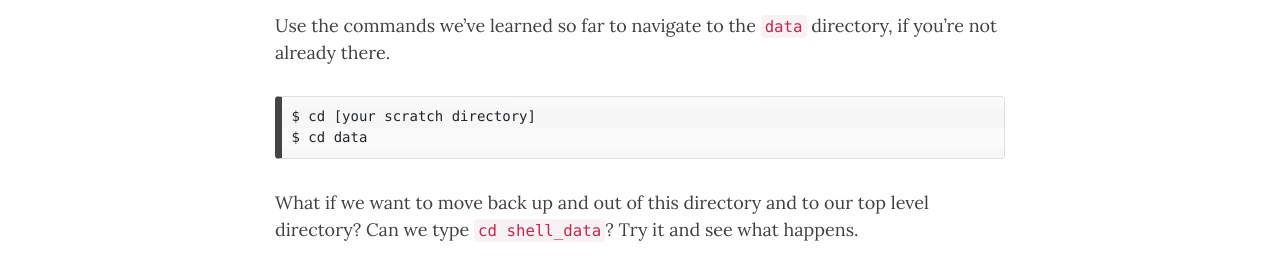
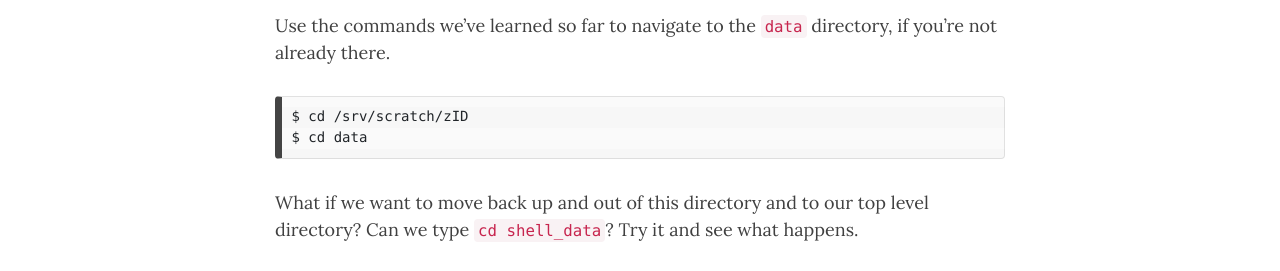
Before and after one commit to theheking/babs-rna-seq-2024, a Jekyll site: the page built from practical_overview/Week1B_2_Navigating_Files_And_Directories.md, in a window 1280 px wide and 900 px high, scrolled down 1230 px. Shown: the part 152-423 px from the top of the window. Built offline with Jekyll 4.4.1, drawn with Linux system fonts in a browser that asks for light colours; nearby versions of some CDN libraries; comment, search, counter and statistics services are not loaded; some of the changed text lies outside the part shown.

Commit message:
Update Week1B_2_Navigating_Files_And_Directories.md

```diff
--- a/practical_overview/Week1B_2_Navigating_Files_And_Directories.md
+++ b/practical_overview/Week1B_2_Navigating_Files_And_Directories.md
@@ -37,7 +37,7 @@ We’ve learned how to use `pwd` to find our current location within our file sy
 
 Use the commands we’ve learned so far to navigate to the `data` directory, if you’re not already there.
 
-    $ cd [your scratch directory]
+    $ cd /srv/scratch/zID
     $ cd data
 
 
@@ -126,7 +126,7 @@ The `cd` command takes an argument which is a directory name. Directories can be
 
 Now enter the following command:
 
-    $ cd [scratch location]/data
+    $ cd /srv/scratch/zID/data
 
 
 These two commands have the same effect, they both take us to the `data` directory. The first uses the absolute path, giving the full address from the home directory. The second uses a relative path, giving only the address from the working directory. A full path always starts with a `/`. A relative path does not.
```
